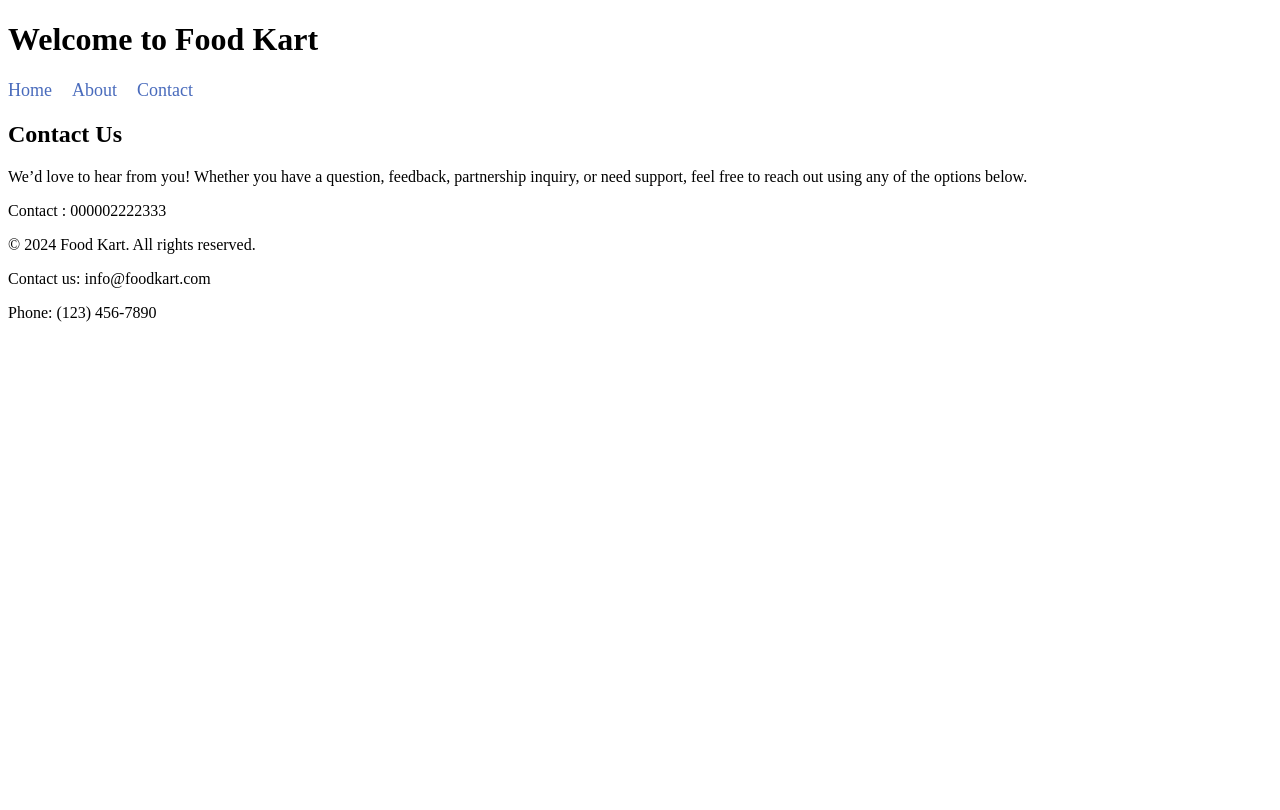
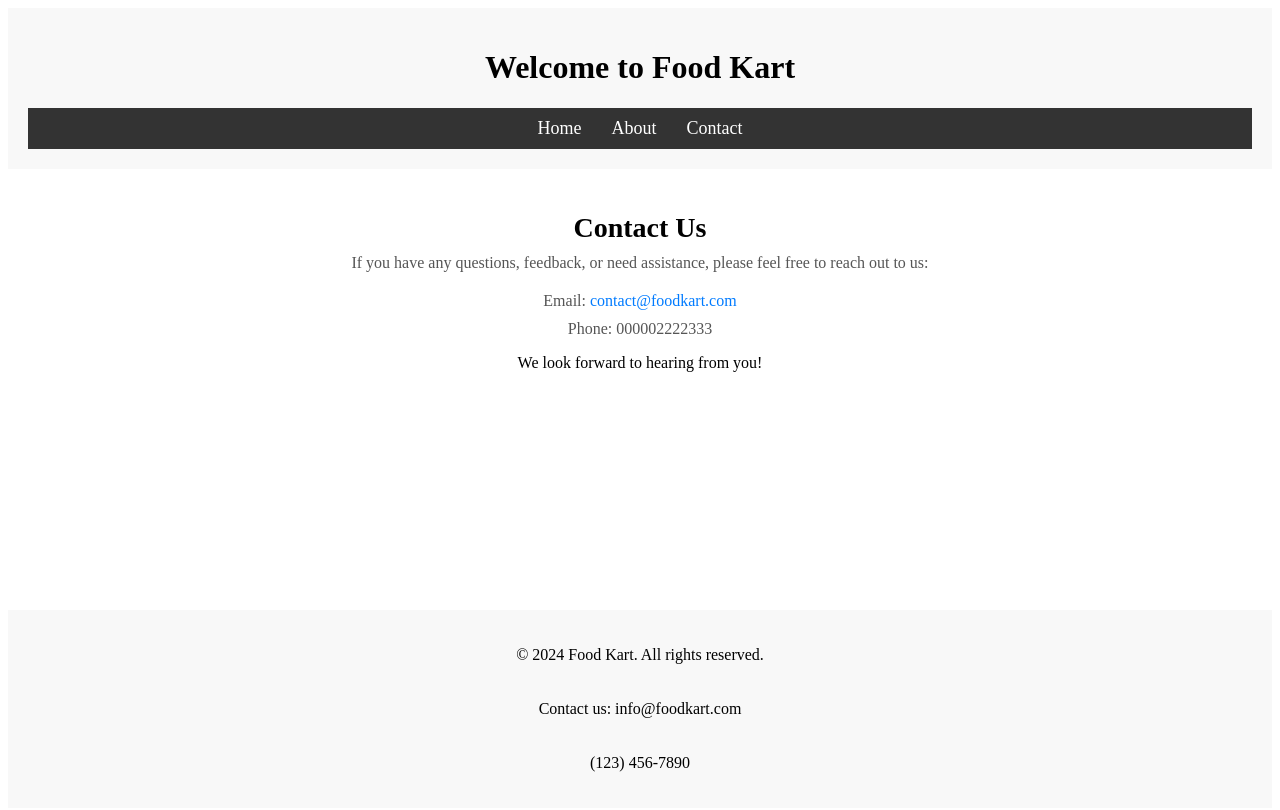
Before and after one commit to harichandanmohanty/FOOD_KART, a React (Vite) app: page /contact in a window 1280 px wide. Shown: the top 810 px of the page. Built offline with nearby package versions, Linux system fonts and the light colour scheme.

Commit message:
Styling the site . Making visually apealing and adding images to restaurants

```diff
--- a/src/App.js
+++ b/src/App.js
@@ -11,9 +11,11 @@ import RestaurantMenu from "../src/components/RestaurantMenu"
 
 const App = () => {
   return (
-    <div>
+    <div id="app">
       <HeaderComponent/>
-      <Outlet/>
+      <main className="content">
+        <Outlet />
+      </main>
       <FooterComponent/>
     </div>
   );
--- a/src/components/About.js
+++ b/src/components/About.js
@@ -1,9 +1,9 @@
 const About = () => {
     return (
-        <div>
-            <h2>About Food Kart</h2>
-            <h3>Welcome to Food Kart — Your Everyday Food Companion.</h3>
-            <p>
+        <div className="about">
+            <h2 className="about-title">About Food Kart</h2>
+            <h3 className="welcome-message">Welcome to Food Kart — Your Everyday Food Companion.</h3>
+            <p className="about-description">
                 Food Kart is a modern food ordering platform designed to make discovering and enjoying great food simple, fast, and reliable.
                 Whether you’re craving your favorite comfort meal, exploring new cuisines, or ordering for a group, Food Kart brings the best restaurants to your fingertips.
             </p>
--- a/src/components/BodyComponent.js
+++ b/src/components/BodyComponent.js
@@ -34,9 +34,9 @@ const BodyComponent = () => {
   return restaurants.length == 0 || !restaurants ? (
     <div id="loader">Loading...</div>
   ) : (
-    <div>
+    <div className="res-body">
       <h2>Our Restaurants</h2>
-      <button
+      <button className="filter-button"
         onClick={() => {
           let filteredData = restaurants.filter(
             (res) => res.info.avgRating >= 4.5,
@@ -56,15 +56,16 @@ const BodyComponent = () => {
           ? "All"
           : "Highly Rated > 4.5"}
       </button>
-      <div className="restaurant-list" style={{ backgroundColor: "#d2d5c8" }}>
+      <div className="restaurant-list">
         {filteredRestaurant.map((restaurant) => (
-          <Link to={"/menu/" + restaurant.info.id} key={restaurant.info.id}>
+          <Link to={"/menu/" + restaurant.info.id} key={restaurant.info.id} className="restaurant-link">
             <RestaurantComponent
               name={restaurant.info.name}
               description={restaurant.info.cuisines.join(", ")}
               avgRating={restaurant.info.avgRating}
               slaTime={restaurant.info.sla.slaString}
               costForTwo={restaurant.info.costForTwo}
+              imageId={restaurant.info.cloudinaryImageId}
             />
           </Link>
         ))}
--- a/src/components/Contact.js
+++ b/src/components/Contact.js
@@ -1,9 +1,13 @@
 const Contact = () => {
     return (
-        <div>
-            <h2>Contact Us</h2>
-            <p>We’d love to hear from you! Whether you have a question, feedback, partnership inquiry, or need support, feel free to reach out using any of the options below.</p>
-            <p>Contact : 000002222333</p>
+        <div className="contact">
+            <h2 className="contact-title"> Contact Us</h2>
+            <p className="contact-description">If you have any questions, feedback, or need assistance, please feel free to reach out to us:</p>
+            <ul className="contact-info">
+                <li className="email">Email: <a href="mailto:contact@foodkart.com">contact@foodkart.com</a></li>
+                <li className="phone-number">Phone: 000002222333</li>
+            </ul>
+            <p>We look forward to hearing from you!</p>
         </div>
     );
 };
--- a/src/components/FooterComponent.js
+++ b/src/components/FooterComponent.js
@@ -2,8 +2,8 @@ const FooterComponent = () => {
   return (
     <footer>
       <p>&copy; 2024 Food Kart. All rights reserved.</p>
-      <p>Contact us: info@foodkart.com</p>
-      <p>Phone: (123) 456-7890</p>
+      <p className="contact">Contact us: info@foodkart.com</p>
+      <p className="phone">(123) 456-7890</p>
     </footer>
   );
 };
--- a/src/components/RestaurantComponent.js
+++ b/src/components/RestaurantComponent.js
@@ -1,11 +1,33 @@
+import constants from "../../utils/constants";
+
 const RestaurantComponent = (props) => {
   return (
     <div className="restaurant-card">
-      <h3>{props.name}</h3>
-      <p>{props.description}</p>
-      <p>{props.avgRating}</p>
-      <p>{props.slaTime}</p>
-      <p>{props.costForTwo}</p>
+      <img
+        src={
+          props.imageId
+            ? constants.imageBaseUrl + props.imageId
+            : "https://corsproxy.io/?url=https://loremflickr.com/400/300/restaurant"
+        }
+        alt={props.name}
+        className="restaurant-image"
+        onError={(e) => {
+          e.target.onerror = null;
+          e.target.src = "https://corsproxy.io/?url=https://loremflickr.com/400/300/restaurant";
+        }}
+      />
+      <div className="res-info">
+        <h3 className="res-name">{props.name}</h3>
+        <p className="res-description">{props.description}</p>
+        <div className="res-meta">
+          <p className="res-cost">{props.costForTwo}</p>
+          <p className="res-rating">
+            <span>★</span>
+            {props.avgRating}
+          </p>
+        </div>
+        <p className="res-sla-time">{props.slaTime}</p>
+      </div>
     </div>
   );
 };
--- a/style.css
+++ b/style.css
@@ -1,29 +1,179 @@
+#app {
+  display: flex;
+  flex-direction: column;
+  min-height: 100vh;
+}
+
+.content {
+  flex: 1;
+  overflow: auto;
+}
+
+header,
+footer {
+  background-color: #f8f8f8;
+  padding: 20px;
+  text-align: center;
+}
+
+footer {
+  margin-top: 20px;
+}
+
+nav {
+  display: flex;
+  justify-content: center;
+  gap: 30px;
+  background-color: #333;
+  padding: 10px 0;
+}
+
 .nav-element {
-    display: inline-block;
-    margin-right: 20px;
+  color: #fff;
+  text-decoration: none;
   font-size: 18px;
-    color: #496bbc;
-    text-decoration: none;
+}
+
+.res-body,
+.about,
+.contact {
+  padding: 20px;
+  text-align: center;
+}
+
+.res-body h2 {
+  margin-bottom: 20px;
+}
+
+.about-title,
+.contact-title {
+  font-size: 28px;
+  margin-bottom: 10px;
+}
+
+.welcome-message {
+  font-size: 20px;
+  margin-bottom: 20px;
+}
+
+.about-description,
+.contact-description {
+  font-size: 16px;
+  color: #555;
+  max-width: 600px;
+  margin: 0 auto 20px;
+}
+
+.filter-button {
+  padding: 10px 20px;
+  font-size: 16px;
+  cursor: pointer;
+  background-color: #007bff;
+  color: #fff;
+  border: none;
+  border-radius: 5px;
+  margin-bottom: 20px;
 }
 
 .restaurant-list {
   display: flex;
-    flex-wrap: inherit;
+  flex-wrap: wrap;
+  gap: 20px;
+  padding: 20px;
   justify-content: flex-start;
-    padding: 20px;
 }
 
 .restaurant-card {
+  width: 250px;
   border: 1px solid #ddd;
   border-radius: 5px;
   padding: 15px;
-    margin: 10px;
-    width: 300px;
   box-shadow: 0 2px 5px rgba(0,0,0,0.1);
+  transition: transform 0.2s ease;
+}
+
+.restaurant-card:hover {
+  transform: scale(1.05);
+}
+
+.restaurant-link {
+  text-decoration: none;
+  color: inherit;
+}
+
+.restaurant-image {
+  width: 100%;
+  height: 200px;
+  object-fit: cover;
+  border-radius: 5px;
+  margin-bottom: 10px;
+}
+
+.res-info {
+  text-align: left;
+}
+
+.res-name {
+  font-size: 20px;
+  font-weight: bold;
+  margin-bottom: 10px;
+}
+
+.res-description {
+  font-size: 14px;
+  color: #555;
+  margin-bottom: 10px;
+}
+
+.res-meta {
+  display: flex;
+  justify-content: space-between;
+  align-items: center;
+}
+
+.res-rating {
+  display: inline-flex;
+  align-items: center;
+  gap: 4px;
+  background: #1e7e34;
+  color: #fff;
+  padding: 2px 6px;
+  border-radius: 4px;
+  font-size: 0.85rem;
+}
+
+.res-rating span {
+  font-size: 0.8rem;
+}
+
+.res-cost,
+.res-sla-time {
+  font-size: 14px;
+  color: #555;
+  font-weight: 500;
 }
 
 #loader {
   display: block;
-    height: max-content;
   text-align: center;
 }
+
+.contact-info {
+  list-style: none;
+  padding: 0;
+}
+
+.contact-info li {
+  font-size: 16px;
+  color: #555;
+  margin: 10px 0;
+}
+
+.contact-info a {
+  color: #007bff;
+  text-decoration: none;
+}
+
+.contact-info a:hover {
+  text-decoration: underline;
+}
--- a/utils/constants.js
+++ b/utils/constants.js
@@ -3,7 +3,8 @@ import RestaurantMenu from "../src/components/RestaurantMenu";
 const baseUrl = "https://corsproxy.io/?url=https://namastedev.com/api/v1/";
 const constants = {
     restaurantsAPI: baseUrl + "listRestaurants",
-    restaurantMenu: baseUrl + "listRestaurantMenu/"
+    restaurantMenu: baseUrl + "listRestaurantMenu/",
+    imageBaseUrl: "https://corsproxy.io/?url=https://media-assets.swiggy.com/swiggy/image/upload/fl_lossy,f_auto,q_auto,w_660/"
 };
 
 export default constants;
```
Lines whose indentation alone changed are shown as unchanged.
